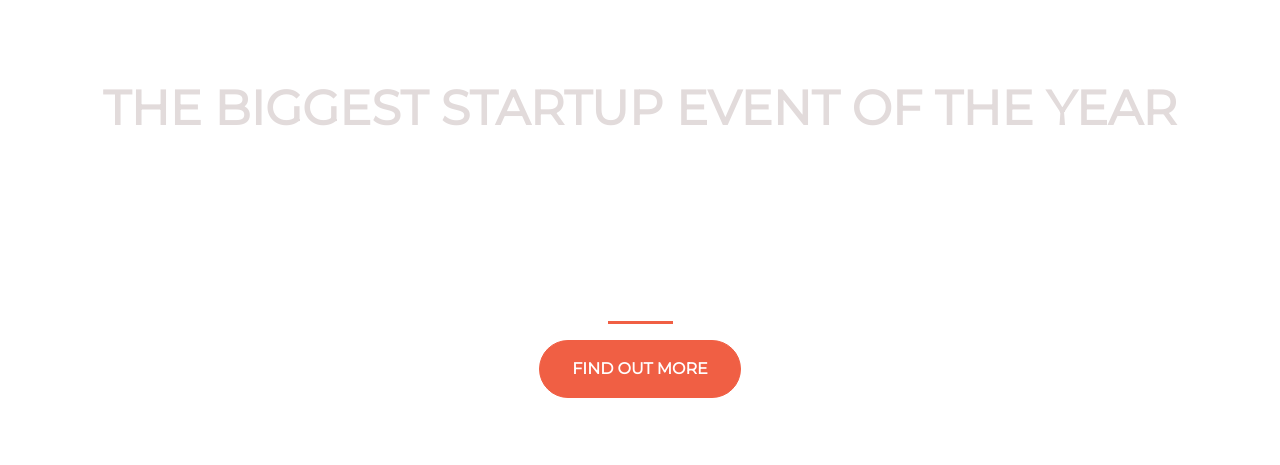
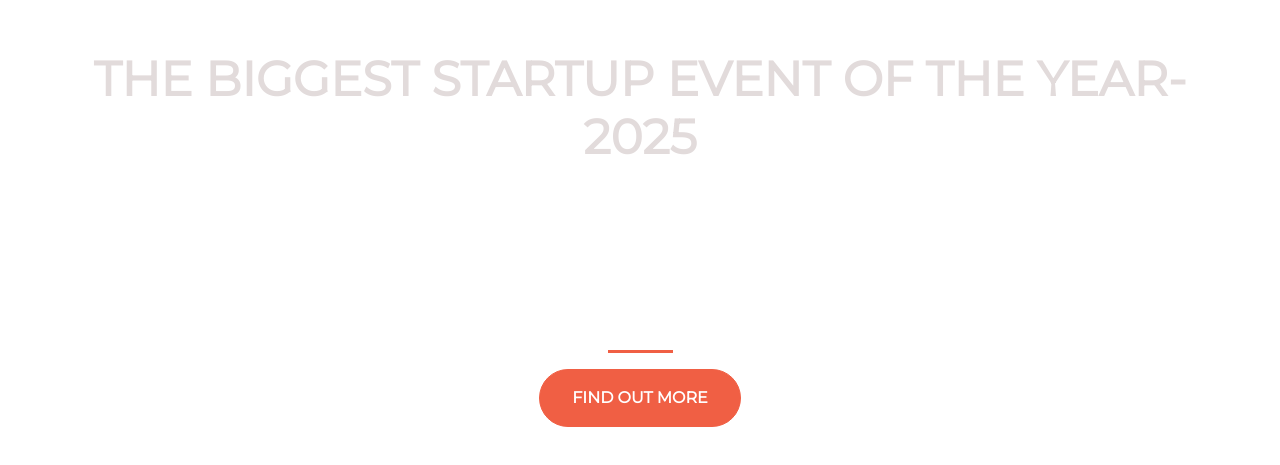
Before and after one commit to Savithree/background-generator, a plain HTML site: page index.html in a window 1280 px wide. Shown: the part 161-626 px from the top of the page. Drawn offline with nearby package versions, Linux system fonts and the light colour scheme.

Commit message:
Changing H1

```diff
--- a/index.html
+++ b/index.html
@@ -19,7 +19,7 @@
     <div class="container d-flex align-items-center h-100">
       <div class="row">
         <header class="text-center col-12">
-          <h1><strong>THE BIGGEST STARTUP EVENT OF THE YEAR</strong></h1>
+          <h1><strong>THE BIGGEST STARTUP EVENT OF THE YEAR- 2025</strong></h1>
         </header>
         <div class="buffer col-12"></div>
         <section class="text-center col-12">
```
